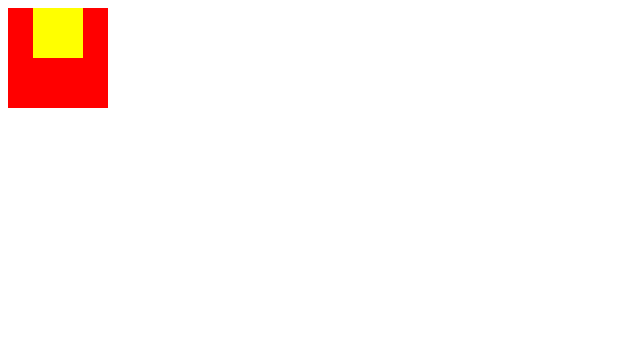
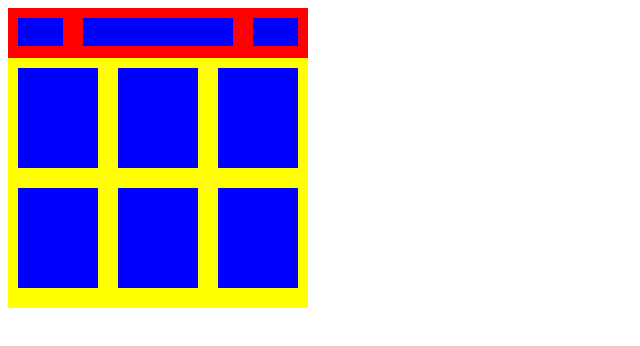
Before and after one commit to 777Safal/html-Tutorial, a plain HTML site: page index.html in a window 1280 px wide. Shown: the whole page, without its empty margins (0-640 px from the left). Drawn offline with Linux system fonts and the light colour scheme.

Commit message:
Proper div used with html and csss code

```diff
--- /dev/null
+++ b/MyStyle.css
@@ -0,0 +1,32 @@
+.first {
+    text-align: center;
+    background-color: red;
+    height: 50px;
+      width: 300px;
+  }
+  .second {
+    background-color: yellow;
+    height: 250px;
+      width: 300px;
+  }
+    .indoor1a {
+    background-color: blue;
+    height: 28px;
+      width: 45px;
+      margin: 10px;
+      float:left;
+  }
+     .indoor1b {
+    background-color: blue;
+    height: 28px;
+      width: 150px;
+      margin: 10px;
+       float:left;
+  }
+    .indoor2 {
+    background-color: blue;
+    height: 100px;
+      width: 80px;
+      margin: 10px;
+      float:left;
+  }
--- a/index.html
+++ b/index.html
@@ -1,12 +1,28 @@
 <html>
 <head>
+    <link rel="stylesheet" href="MyStyle.css">
 </head>
     <body>
-        <div style="background-color: red; width: 100px ; height: 100px ;">
-
-            <div style="background-color: yellow; width: 50% ; height: 50%; margin: auto;" >
-
+        <div class="first">
+            <div class="indoor1a">
+            </div>
+            <div class="indoor1b">
+            </div>
+             <div class="indoor1a">
+            </div>
         </div>
+        <div class="second">
+             <div class="indoor2">
+              </div>
+             <div class="indoor2">
+              </div>
+             <div class="indoor2">
+              </div>
+             <div class="indoor2">
+              </div>
+              <div class="indoor2">
+              </div> <div class="indoor2">
+              </div>
         </div>
     </body>
 </html>
```
Also changed, not shown: index2.html (deleted, +0 -19 lines), index3.html (deleted, +0 -14 lines).
